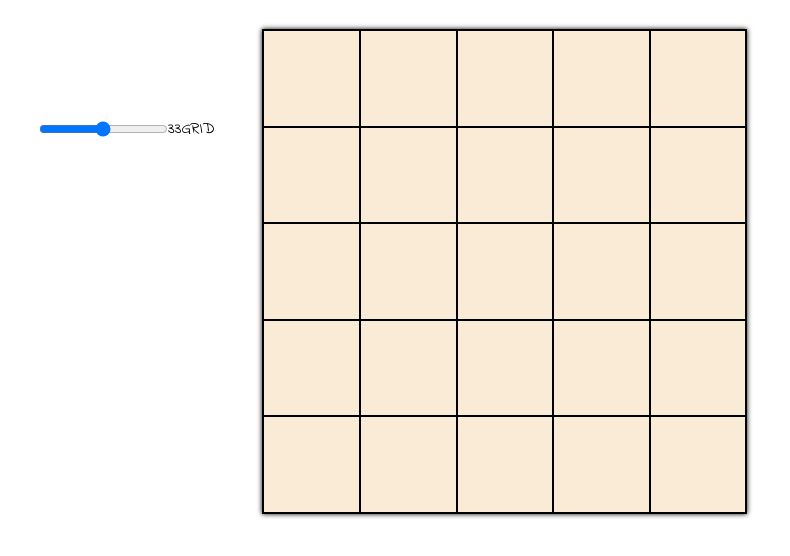
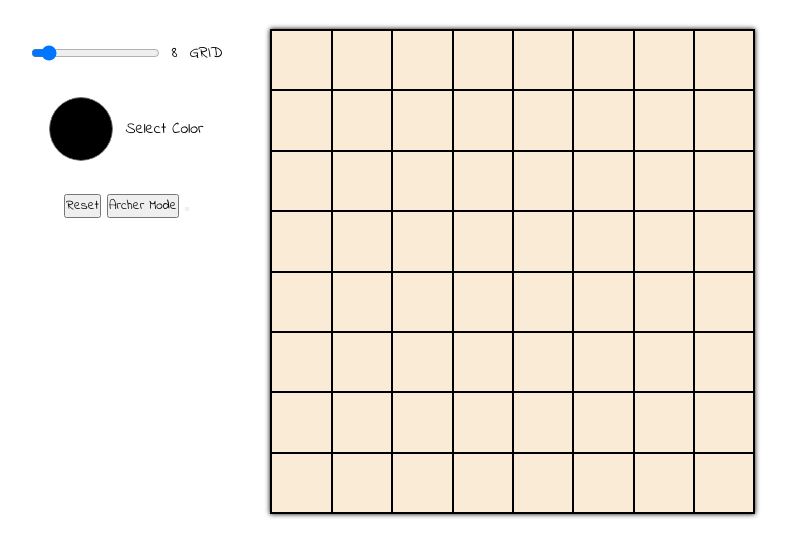
Before and after one commit to BrandonLunaCastro/Etch-a-Sketch, a plain HTML site: page index.html in a window 1280 px wide. Shown: the part 50-606 px from the top of the page, without its empty margins (247-1037 px from the left). Drawn offline with Linux system fonts and the light colour scheme.

Commit message:
fixed: add more inputs for the ui

```diff
--- a/assets/style.css
+++ b/assets/style.css
@@ -24,6 +24,7 @@ h1{
     display: flex;
     margin: 2rem;
     gap: 3rem;
+
 }
 
 .options{
@@ -31,6 +32,41 @@ h1{
     justify-content: center;
     align-items: center;
     max-height: 200px;
+    flex-direction: column;
+    gap: 32px;
+}
+
+.sec-range{
+    display: inherit;
+    gap: 12px;
+}
+
+input[type="color"]{
+    width: 4rem;
+    padding: 0;
+    height: 4rem;
+    border-radius: 35px;
+    border: 0;
+
+}
+input[type="color"]::-webkit-color-swatch-wrapper{
+    padding: 0;
+}
+
+input[type="color"]::-webkit-color-swatch{
+    border-radius: 35px;
+}
+
+.sec-color{
+    display: inherit;
+    gap: 12px;
+    align-items: center;
+}
+
+.select-color{
+    width: 4rem;
+    height: 4rem;
+    border-radius: 4px;
 }
 
 .container{
--- a/index.html
+++ b/index.html
@@ -11,15 +11,22 @@
          <h1 id="title" >Etch a Sketch</h1>
         <section class="sec">
             <div class="options">
-                <!--  <button data-longitud="64" >64x64</button>
-                 <button data-longitud="32" >32x32</button>
-                 <button data-longitud="16" >16x16</button>
-                 <button data-longitud="8" >8x8</button> -->
-                 <input id="range" type="range" min="2" max="64">
-                 <span class="range-value"></span>
-                 <span>GRID</span>
-             </div>
-             <div class="container"></div>
+                <div class="sec-range">
+                    <input id="range" type="range" min="2" max="64" value="8">
+                    <span class="range-value"></span>
+                    <span>GRID</span>
+                </div>
+                <div class="sec-color">
+                    <input  type="color">
+                   <span>Select Color</span>
+                </div>
+                <div class="buttons">
+                    <button class="id">Reset</button>
+                    <button class="id">Archer Mode</button>
+                    <button class="id"></button>
+                </div>
+            </div>
+            <div class="container"></div>
         </section>
     </main>
     <script src="js/index.js" ></script>
--- a/js/index.js
+++ b/js/index.js
@@ -16,12 +16,9 @@ const draw = (dimension) => {
 
               div.classList.add("square")
               fragment.appendChild(div)
-
-
-                index++;
+              index++;
             }
-
-           }
+        }
            let clone = document.importNode(fragment)
            container.appendChild(fragment)
         drawSquare(".square",grid)
@@ -49,7 +46,7 @@ let range = document.querySelector("#range"),
 
 })
 
- window.addEventListener("DOMContentLoaded",draw(5))
+ window.addEventListener("DOMContentLoaded",draw(8))
 
 /* let btns = document.querySelectorAll("[data-longitud]")
 console.log(btns)
```
